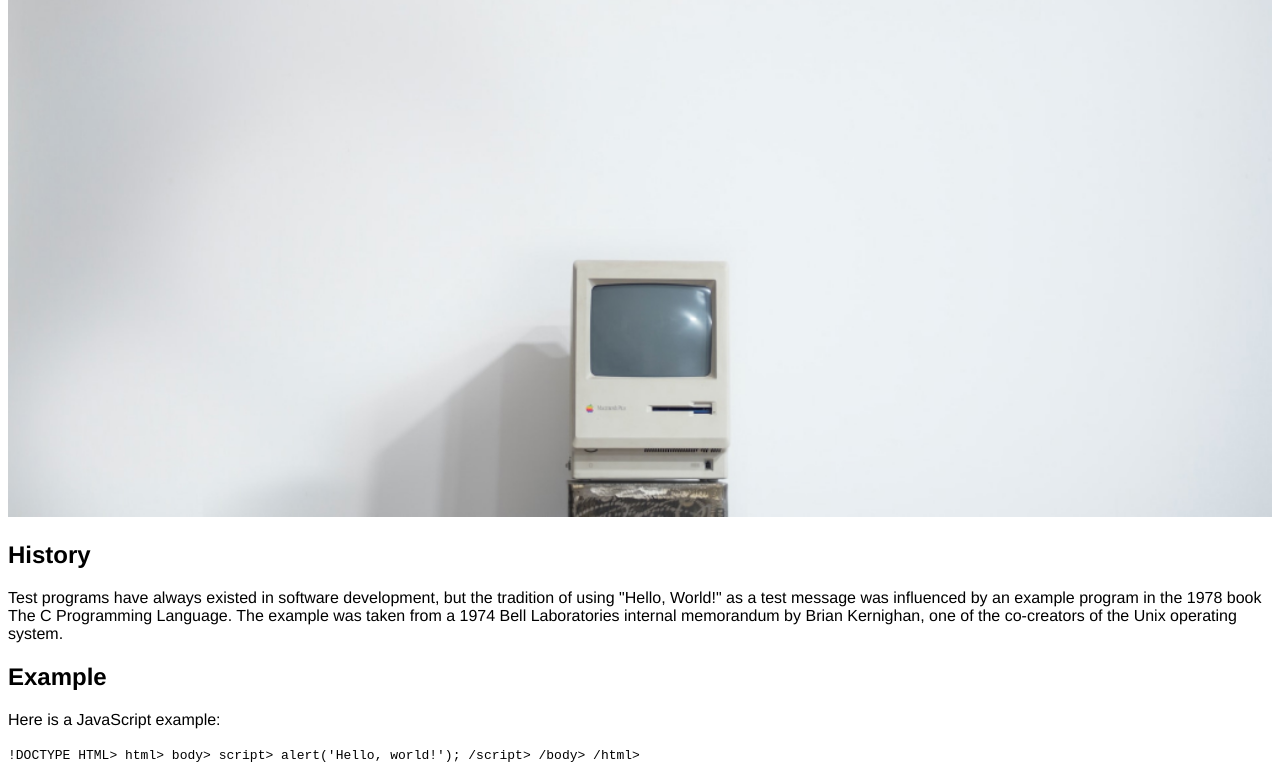
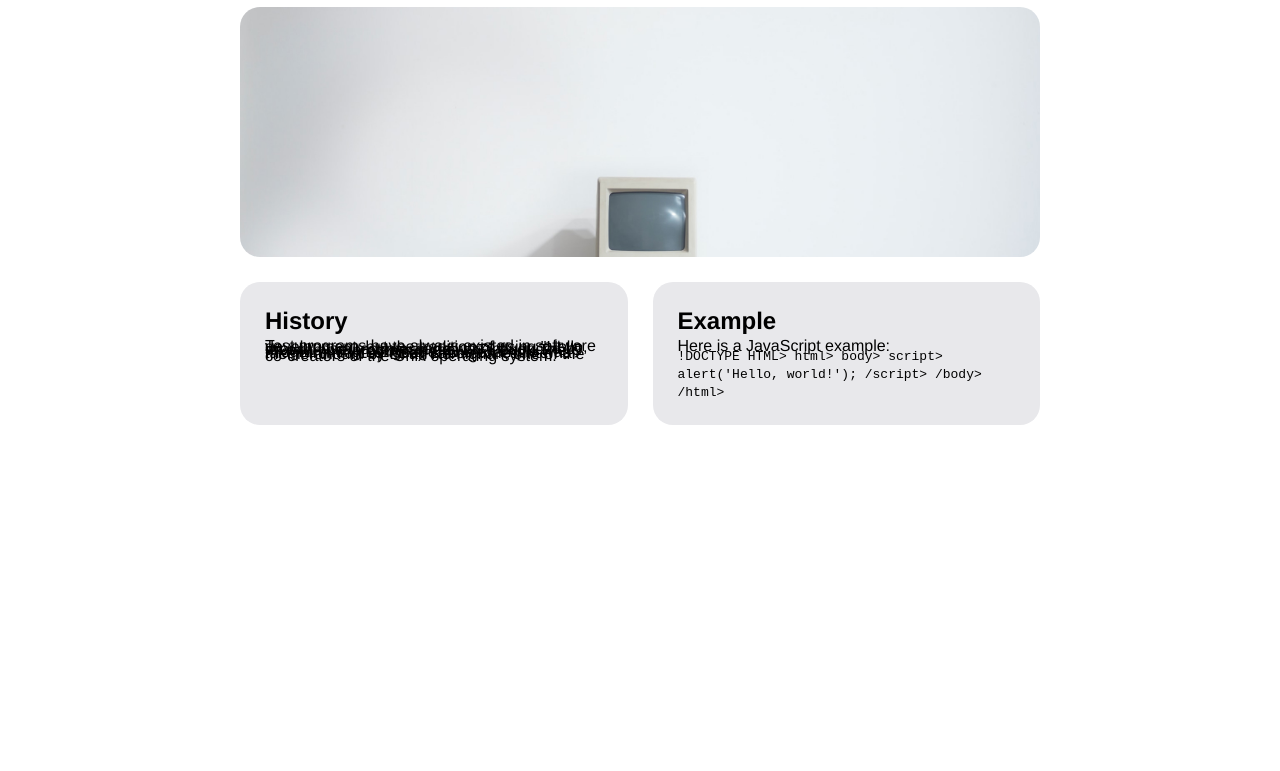
Before and after one commit to Martishawo/Hello-World2, a plain HTML site: page index.html in a window 1280 px wide. Shown: the part 88-859 px from the top of the page. After the commit the page ends 800 px from the top, so only its background shows below. Drawn offline with Linux system fonts and the light colour scheme.

Commit message:
Layout Css

```diff
--- a/index.html
+++ b/index.html
@@ -8,8 +8,11 @@
     <link rel="stylesheet" href="screen.css">
    </head>
     <body>
+    <main>
     <h1>HelloWorld</h1>
-    <img src="images/Computer image.jpg" alt="vintage mac">
+    <div class="masthead">
+    </div>
+      <div class="details">
         <section>
           <h2>History</h2>
           <p>Test programs have always existed in software development, but the tradition of using "Hello, World!" as a test message was influenced by an example program in the 1978 book The C Programming Language. The example was taken from a 1974 Bell Laboratories internal memorandum by Brian Kernighan, one of the co-creators of the Unix operating system.</p>
@@ -28,9 +31,9 @@
                 &it;/html&gt;
              </code>
             </section>
+      </div>
 
-
-
+    </main>
    <script src="index.js"></script>
   </body>
 </html>
--- a/screen.css
+++ b/screen.css
@@ -3,8 +3,46 @@
 body {
     background: #fff;
 font-family: Helvetica, sans-serif;
+border-top: 15px solid #424242;
+margin: 0%;
+}
+
+main{
+    margin: 0 auto;
+    width: 800px;
+}
+
+.masthead {
+    background-image: url('images/Computer image.jpg');
+    background-size: cover;
+    background-position: botton;
+    height: 250px;
+    border-radius: 20px;
+}
+.details {
+    display: flex;
+    gap: 25px;
+}
+
+.details section {
+    flex-grow: 1;
+    flex-basis: 0;
+    background: #e8e8eb;
+    padding: 25px;
+    border-radius: 20px;
+    margin-top: 25px;
 }
 
 img {
     width: 100%;
+
 }
+
+h2 {
+    margin: 0 0 10px 0;
+}
+
+p {
+     margin: 0;
+     line-height: 1.4px ;
+}
```
Lines whose indentation alone changed are shown as unchanged.
